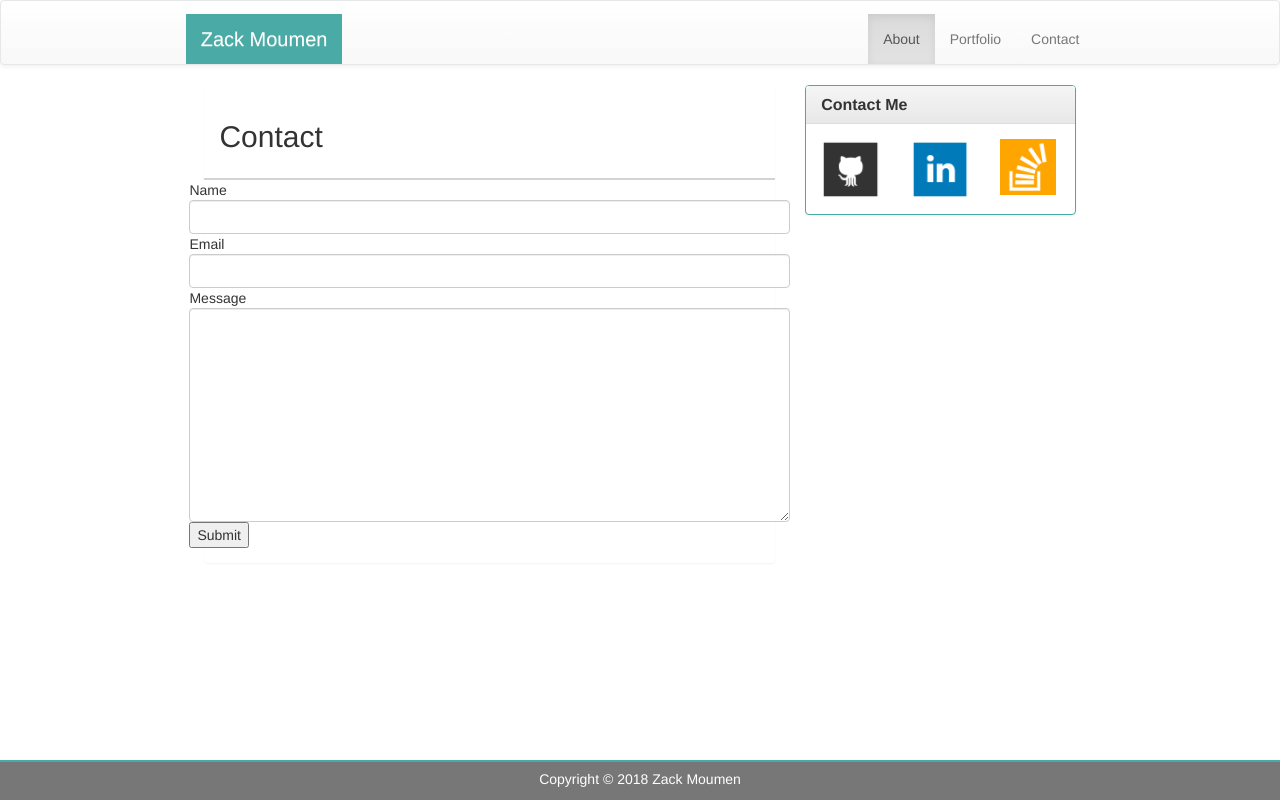
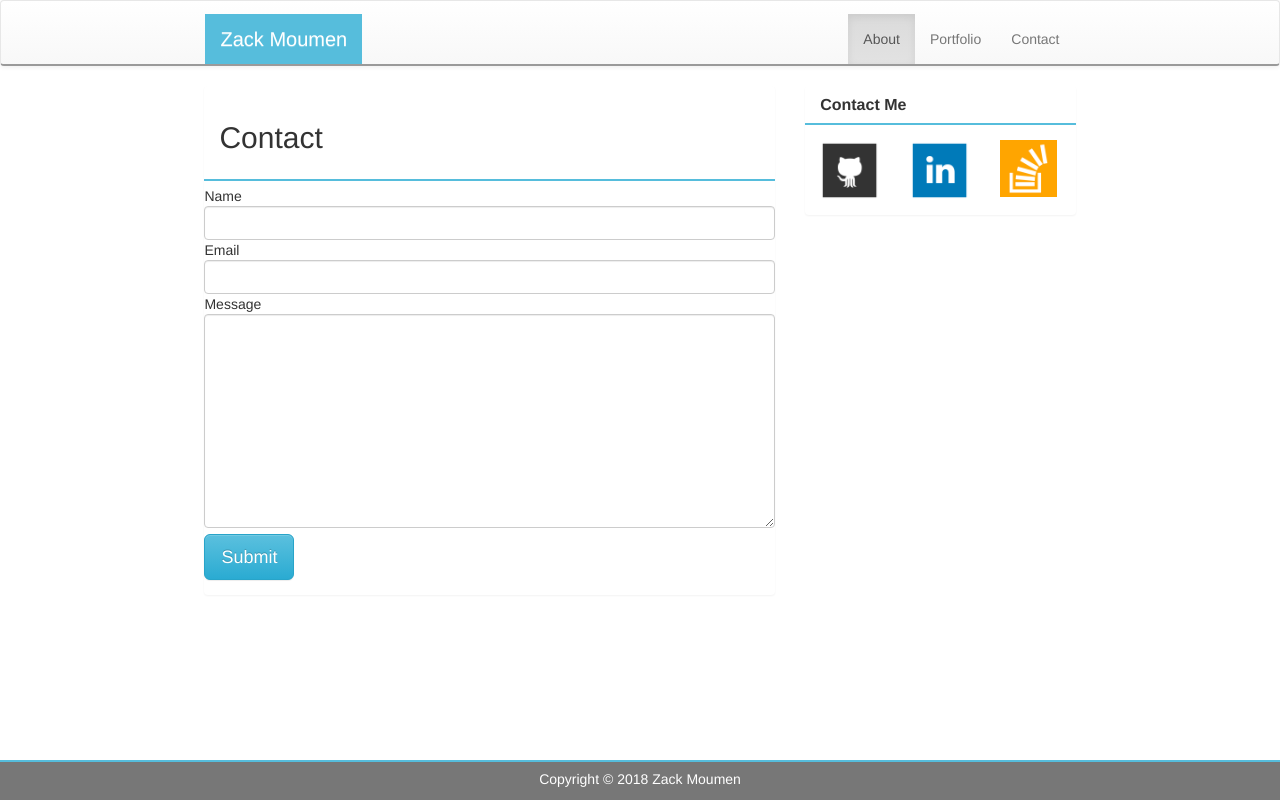
Before and after one commit to zmou21/Bootstrap-Portfolio, a plain HTML site: page contact.html in a window 1280 px wide. Drawn offline with nearby package versions, Linux system fonts and the light colour scheme.

Commit message:
Updated contact html file with touchups

```diff
--- a/contact.html
+++ b/contact.html
@@ -2,7 +2,7 @@
 <html lang="en-us">
 
 	<head>
-		<title>Zack Moumen's Portfolio: About</title>
+		<title>Zack Moumen's Portfolio: Contact Page</title>
 		<meta charset="UTF-8">
 		<meta name="My Portfolio Page" content="Portfolio">
 		<meta name="keywords" content=" Zack Moument's Portfolio Project">
@@ -30,16 +30,27 @@
 				width: 94%;
 				height: 94%;
 			}
+
+			.panel {
+				border: none;
+			}
+
+			.panel > .panel-heading {
+			    background-image: none;
+			    background-color: #fff;
+			    border-bottom: 2px solid #56bddc;
+
+			}
 		</style>
 	</head>
 
 	<body>
 
 <!--Reserved for nav bar and header-->
-		<nav class="navbar navbar-default" style="width:100%;">
-		  <div class="container" style="width:71.1%;padding-top:1%;">
+		<nav class="navbar navbar-default" style="width:100%;border-bottom:2px outset #eee;">
+		  <div class="container" style="width:68%;padding-top:1%;">
 		    <div class="navbar-header">
-		      <a class="navbar-brand" href="index.html" style="background-color:#4aaaa5;font-size:20px;color:#fff;">Zack Moumen</a>
+		      <a class="navbar-brand" href="index.html" style="background-color:#56bddc;font-size:20px;color:#fff;">Zack Moumen</a>
 		    </div>
 		    <div class="navbar-right">
 			    <ul class="nav navbar-nav">
@@ -55,11 +66,11 @@
 			<div class="row">
 				<div class="col-xs-12 col-sm-12 col-md-8 col-lg-8">
 					<div class="panel panel-primary" style="border:none;">
-						<div class="panel-body" style="border-bottom: 2px solid lightgrey; font-size: 24px;">
+						<div class="panel-body" style="border-bottom: 2px solid #56bddc; font-size: 24px;">
 					    	<strong><h2>Contact</h2></strong>
 						</div>
-					  	<div class="row">
-							<div class="form-group">
+					  	<div class="row" style="margin: auto;">
+							<div class="form-group" style="padding-top: 1%;">
 								<div>
 									<form>
 										Name<br>
@@ -78,17 +89,17 @@
 										<textarea name="message" rows="10" cols="30" class="form-control"></textarea>
 									</form>
 								</div>
-								<div>
-									<button type="button">Submit</button>
+								<div style="padding-top: 1%;">
+									<input class="btn btn-info btn-lg" type="submit" value="Submit">
 								</div>
 							</div>
 						</div>
 					</div>
 				</div>
 				<div class="col-xs-12 col-sm-12 col-md-4 col-lg-4">
-					<div class="panel panel-default" style="border: 1px solid #4aaaa5;">
+					<div class="panel panel-default">
 				  		<div class="panel-heading">
-					    	<h3 class="panel-title" style=><strong>Contact Me</strong></h3>
+					    	<h3 class="panel-title" ><strong>Contact Me</strong></h3>
 					  	</div>
 						<div class="panel-body" style="position:relative;">
 							<div class="row">
@@ -114,10 +125,10 @@
 			</div>
 		</div>
 <!--Reserved for footer-->
-		<div class="container-fluid">
+		<div class="container-fluid" style="margin-top:5%;">
 			<div class="row">
 				<div class="col-xs-12 col-sm-12 col-md-12 col-lg-12 text-center"
-				style="height:5%;background-color:#777;border-top:2px solid #4aaaa5; position:fixed; bottom:0;left:0;">
+				style="height:5%;background-color:#777;border-top:2px solid #56bddc; position:fixed; bottom:0;left:0;">
 					<h5 style="color:#fff;">Copyright &copy; 2018 Zack Moumen</h5>
 				</div>
 			</div>
```
